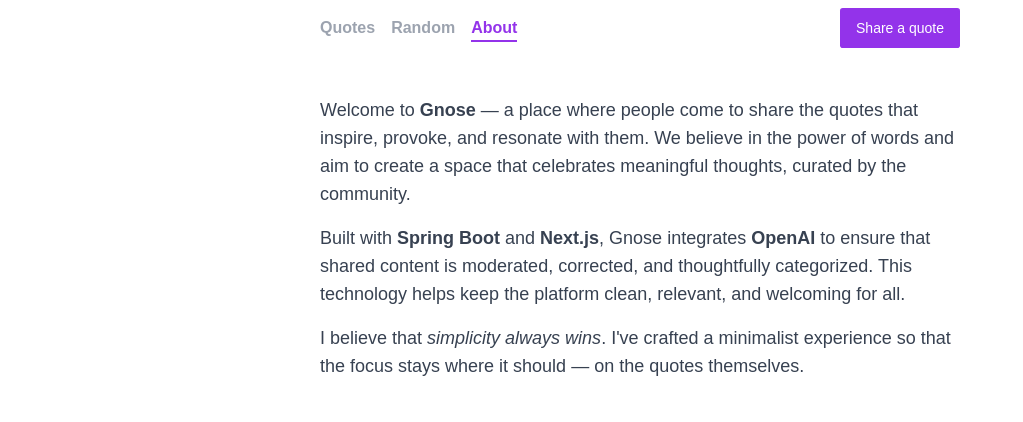
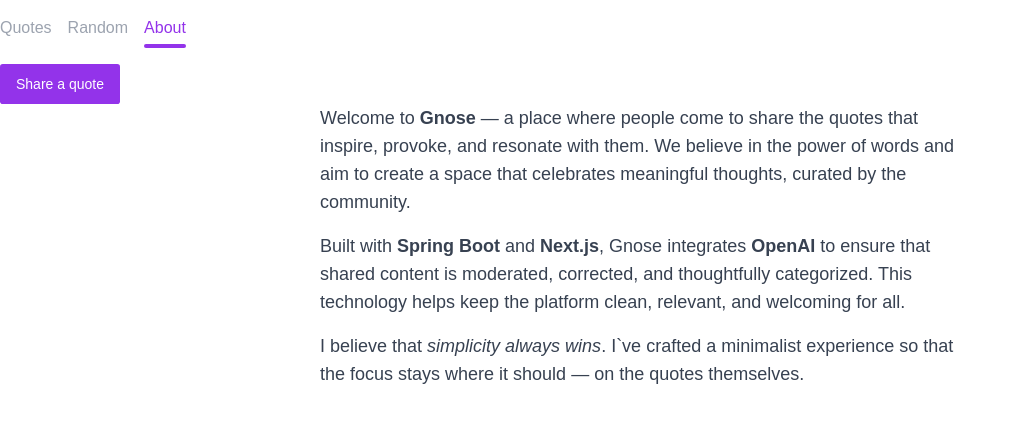
Before and after one commit to guimox/gnose-web, a Next.js app: page /about in a window 1280 px wide. Shown: the top 422 px of the page, without its empty margins (0-1023 px from the left). Built offline with nearby package versions, Linux system fonts and the light colour scheme.

Commit message:
feat: voter thing thingly

```diff
--- a/src/app/about/page.tsx
+++ b/src/app/about/page.tsx
@@ -14,7 +14,7 @@
         helps keep the platform clean, relevant, and welcoming for all.
       </p>
       <p className="text-lg text-gray-700">
-        I believe that <em>simplicity always wins</em>. I've crafted a
+        I believe that <em>simplicity always wins</em>. I`ve crafted a
         minimalist experience so that the focus stays where it should — on the
         quotes themselves.
       </p>{' '}
--- a/src/app/layout.tsx
+++ b/src/app/layout.tsx
@@ -1,9 +1,9 @@
+import Header from '@/components/client/header';
+import { ModalProvider } from '@/context/ModalContext';
 import type { Metadata } from 'next';
 import localFont from 'next/font/local';
+import * as React from 'react';
 import './globals.css';
-import * as React from 'react';
-import { ModalProvider } from '@/context/ModalContext';
-import Header from '@/components/server/header';
 
 const geistSans = localFont({
   src: './fonts/GeistVF.woff',
--- a/src/app/page.tsx
+++ b/src/app/page.tsx
@@ -1,5 +1,5 @@
-import Header from '@/components/server/header';
 import DialogShare from '@/components/client/dialog-share';
+import VoterQuote from '@/components/client/voter-quote';
 import { Badge } from '@/components/ui/badge';
 import { ChevronDown, ChevronUp } from 'lucide-react';
 
@@ -30,9 +30,7 @@
           <div key={quote.id}>
             <div className="flex items-center justify-start gap-4 py-6">
               <div className="flex w-fit flex-col items-center justify-start gap-2 rounded-md border p-2">
-                <ChevronUp className="h-3 w-3 cursor-pointer hover:opacity-25" />
-                <p className="text-sm text-gray-500">{quote.votes}</p>
-                <ChevronDown className="h-3 w-3 cursor-pointer hover:opacity-25" />
+                <VoterQuote quoteId={quote.id} initialVotes={quote.votes} />
               </div>
               <div className="flex flex-col justify-between gap-3">
                 <p className="text-lg font-bold md:text-xl">{quote.quote}</p>
--- /dev/null
+++ b/src/components/client/voter-quote.tsx
@@ -0,0 +1,62 @@
+'use client';
+import { useState } from 'react';
+import { ChevronUp, ChevronDown } from 'lucide-react';
+import { fetchWithBaseUrl } from '@/utils/api-client';
+
+interface VoteResponse {
+  votes: number;
+}
+
+export default function VoterQuote({
+  initialVotes,
+  quoteId,
+}: {
+  initialVotes: number;
+  quoteId: number;
+}) {
+  const [votes, setVotes] = useState(initialVotes);
+
+  const handleUpvote = async () => {
+    const { data, error } = await fetchWithBaseUrl<VoteResponse>(
+      `/quotes/${quoteId}/upvote`,
+      {
+        method: 'POST',
+      }
+    );
+
+    if (!error) {
+      setVotes(data.votes);
+    } else {
+      console.error('Error upvoting:', error);
+    }
+  };
+
+  const handleDownvote = async () => {
+    const { data, error } = await fetchWithBaseUrl<VoteResponse>(
+      `/quotes/${quoteId}/downvote`,
+      {
+        method: 'POST',
+      }
+    );
+
+    if (!error) {
+      setVotes(data.votes);
+    } else {
+      console.error('Error downvoting:', error);
+    }
+  };
+
+  return (
+    <>
+      <ChevronUp
+        className="h-3 w-3 cursor-pointer hover:opacity-25"
+        onClick={handleUpvote}
+      />
+      <p className="text-sm text-gray-500">{votes}</p>
+      <ChevronDown
+        className="h-3 w-3 cursor-pointer hover:opacity-25"
+        onClick={handleDownvote}
+      />
+    </>
+  );
+}
--- a/src/components/server/header.tsx
+++ /dev/null
@@ -1,64 +0,0 @@
-'use client';
-import Link from 'next/link';
-import { Button } from '../ui/button';
-import { useModal } from '@/context/ModalContext';
-import { usePathname } from 'next/navigation';
-import { motion } from 'framer-motion';
-
-const NavLink = ({ href, children }: any) => {
-  const pathname = usePathname();
-  const isActive = pathname === href;
-
-  return (
-    <li className="relative">
-      <Link href={href}>
-        <span
-          className={`cursor-pointer font-bold hover:opacity-50 ${
-            isActive ? 'text-primary' : 'text-gray-400'
-          }`}
-        >
-          {children}
-        </span>
-      </Link>
-      {isActive && (
-        <motion.div
-          layoutId="underline"
-          className="absolute left-0 right-0 h-0.5 bg-primary"
-          initial={{ opacity: 0 }}
-          animate={{ opacity: 1 }}
-          transition={{
-            type: 'spring',
-            stiffness: 380,
-            damping: 30,
-          }}
-        />
-      )}
-    </li>
-  );
-};
-
-export default function Header() {
-  const { openModal } = useModal();
-
-  return (
-    <motion.nav
-      initial={{ opacity: 0, y: -20 }}
-      animate={{ opacity: 1, y: 0 }}
-      transition={{ duration: 0.5 }}
-      className="mx-auto flex max-w-2xl items-center justify-between px-4 pb-10"
-    >
-      <ul className="flex gap-4 rounded-md py-4">
-        <NavLink href="/">Quotes</NavLink>
-        <NavLink href="/random">Random</NavLink>
-        <NavLink href="/about">About</NavLink>
-      </ul>
-      <motion.div
-        className="w-fit"
-        whileHover={{ scale: 1.05 }}
-        whileTap={{ scale: 0.95 }}
-      >
-        <Button onClick={openModal}>Share a quote</Button>
-      </motion.div>
-    </motion.nav>
-  );
-}
```
Also changed, not shown: src/components/ui/dialog.tsx (+8 -9 lines).
